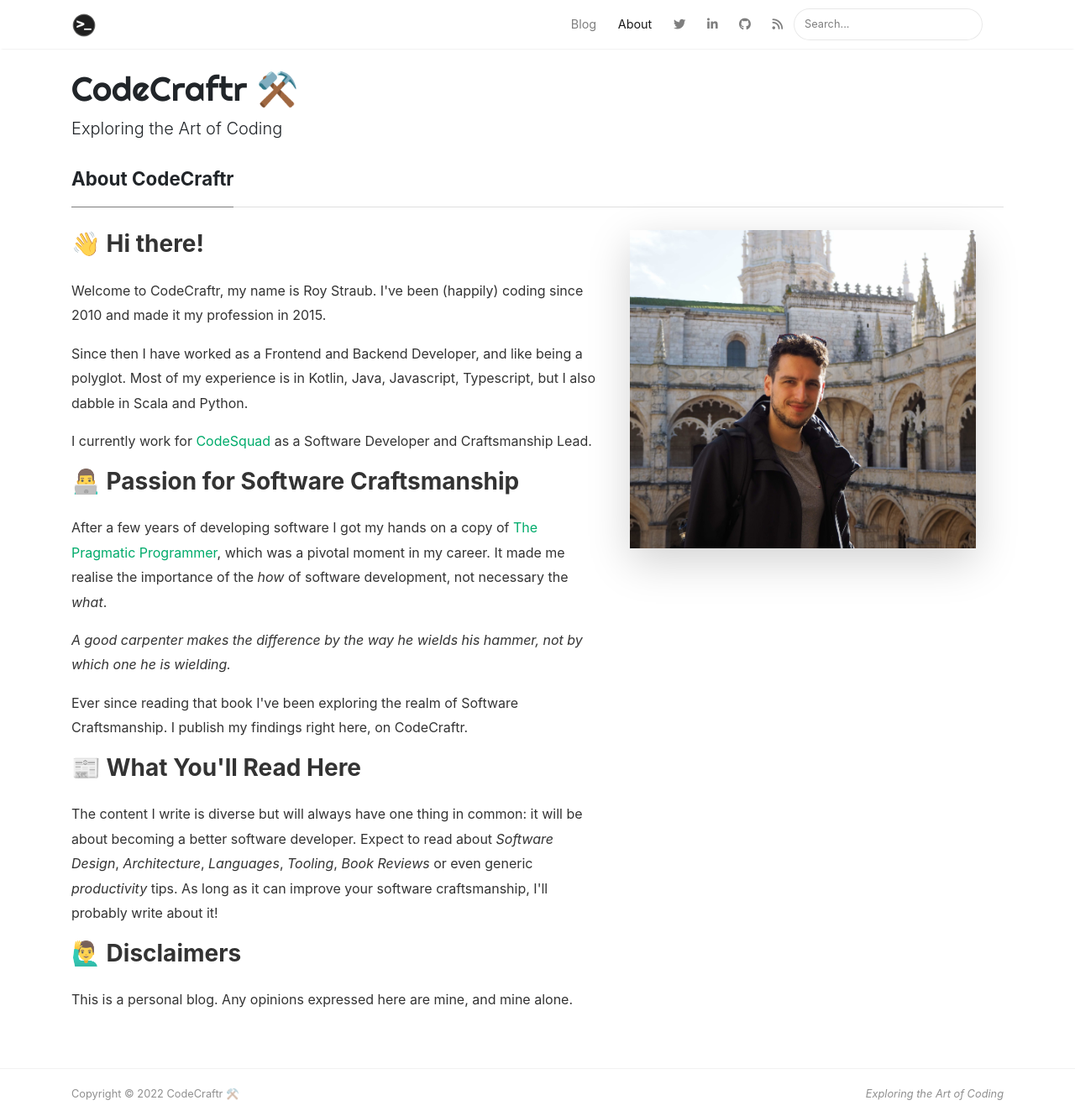
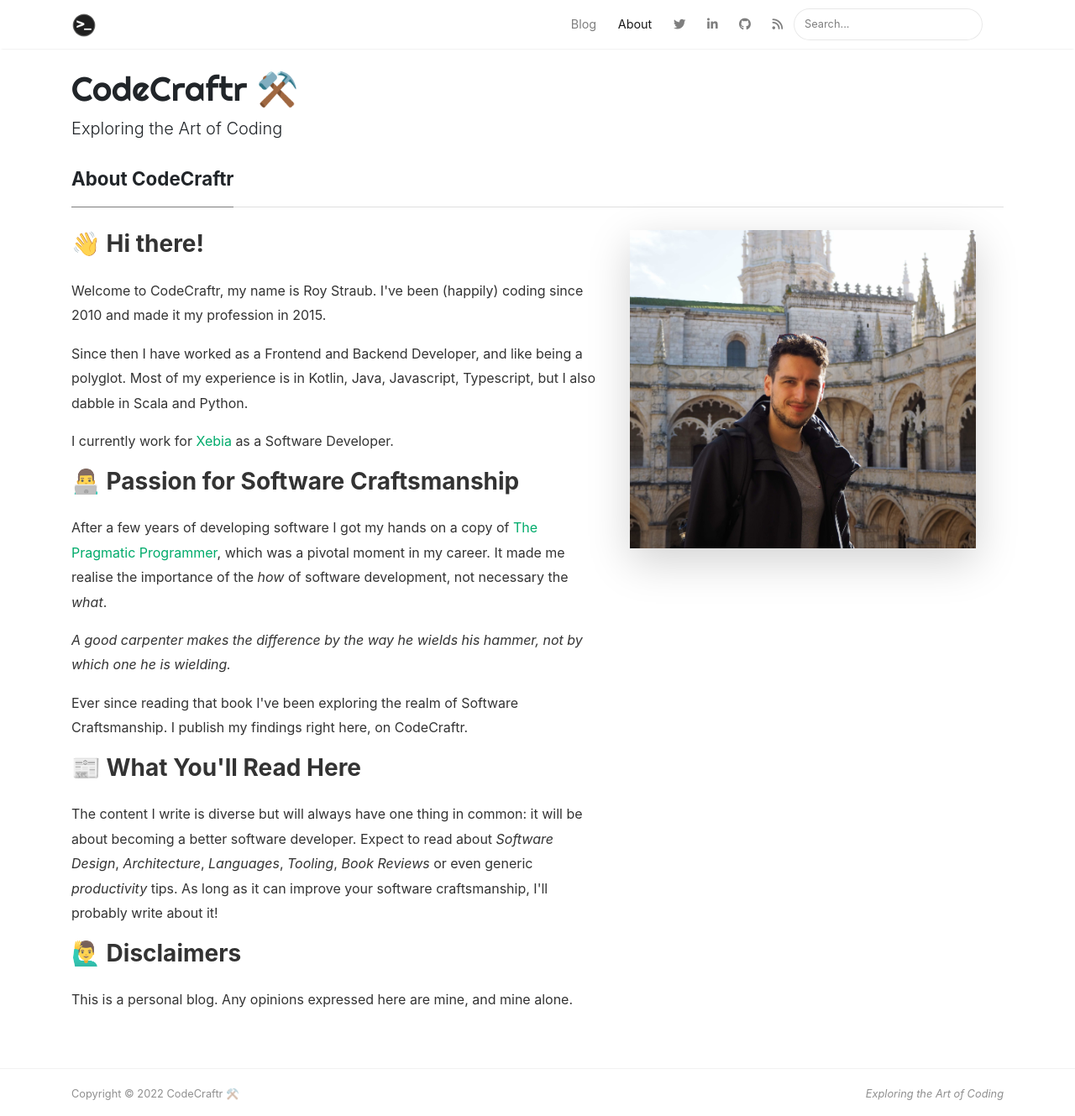
Before and after one commit to rstraub/rstraub.github.io, a Jekyll site: the page built from _pages/about.md, in a window 1280 px wide and 1329 px high. Shown: the whole window at 84% size. Built offline with Jekyll 4.4.1, drawn with Linux system fonts in a browser that asks for light colours; nearby versions of some CDN libraries.

Commit message:
employer update

```diff
--- a/_config.yml
+++ b/_config.yml
@@ -32,7 +32,7 @@ authors:
     avatar: "assets/images/avatar-thumb.jpg"
     web: /about
     twitter: https://twitter.com/CCraftr
-    description: "Craftsmanship Lead @ CodeSquad. Passionate about Software Craftsmanship. Interested in subjects such as Clean Code, Domain Driven Design and Extreme Programming. Happily coding since 2010."
+    description: "Software Engineer @ Xebia. Passionate about Software Craftsmanship. Interested in subjects such as Clean Code, Domain Driven Design and Extreme Programming. Happily coding since 2010."
 
 # Plugins
 plugins:
--- a/_pages/about.md
+++ b/_pages/about.md
@@ -18,7 +18,7 @@ Since then I have worked as a Frontend and Backend Developer, and like being a p
 Most of my experience is in Kotlin, Java, Javascript, Typescript, but I also dabble in Scala and Python.
 </p>
 <p>
-I currently work for <a target="_blank" href="https://www.codesquad.nl/">CodeSquad</a> as a Software Developer and Craftsmanship Lead.
+I currently work for <a target="_blank" href="https://xebia.com/">Xebia</a> as a Software Developer.
 </p>
 
 <h3>👨‍💻 Passion for Software Craftsmanship</h3>
```
